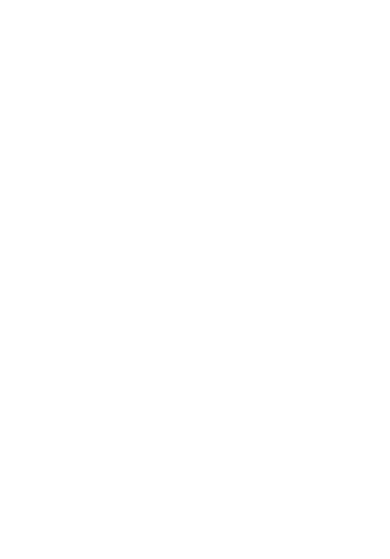
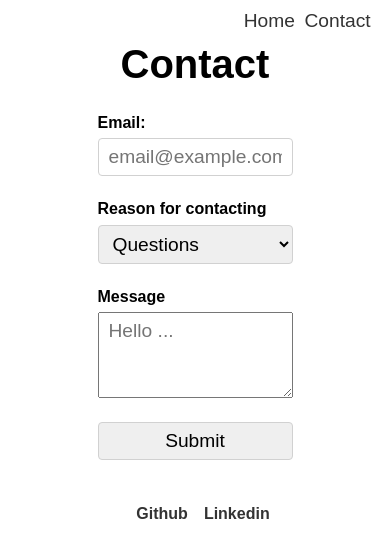
Before and after one commit to pavelklecansky/IWWW-Responzivni-web, a plain HTML site: page contact.html in a window 390 px wide. Drawn offline with Linux system fonts and the light colour scheme.

Commit message:
Complete

```diff
--- a/contact.html
+++ b/contact.html
@@ -0,0 +1,42 @@
+<!DOCTYPE html>
+<html lang="en">
+
+<head>
+  <meta charset="UTF-8">
+  <meta name="viewport" content="width=device-width, initial-scale=1.0">
+  <link rel="stylesheet" href="style.css">
+  <title>Image</title>
+</head>
+
+<body>
+  <header>
+    <nav>
+      <a href="index.html">Home</a>
+      <a href="contact.html">Contact</a>
+    </nav>
+    <h1>Contact</h1>
+  </header>
+  <form action="#" id="contactForm">
+    <label for="emailInput">Email:</label>
+    <input type="email" placeholder="email@example.com" id="emailInput">
+    <label for="reasonInput">Reason for contacting</label>
+    <select id="reasonInput">
+      <option value="question">Questions</option>
+      <option value="question">Questions</option>
+      <option value="question">Questions</option>
+    </select>
+    <label for="messageTextArea">Message</label>
+    <textarea id="messageTextArea" placeholder="Hello ..."></textarea>
+    <input type="submit" value="Submit">
+  </form>
+  <footer>
+    <a href="https://github.com/pavelklecansky">
+      <h4>Github</h4>
+    </a>
+    <a href="https://www.linkedin.com/in/pavel-kle%C4%8Dansk%C3%BD-763445170/">
+      <h4>Linkedin</h4>
+    </a>
+  </footer>
+</body>
+
+</html>
--- a/style.css
+++ b/style.css
@@ -1,11 +1,12 @@
 * {
   font-family: Arial, Helvetica, sans-serif;
 }
-body{
+body {
   width: 95vw;
   margin: 10px auto;
 }
 h1 {
+  margin-top: 10px;
   text-align: center;
   font-size: 4em;
 }
@@ -21,6 +22,7 @@ nav a {
 }
 nav a:hover {
   color: #000;
+  text-decoration: underline;
 }
 
 footer {
@@ -57,3 +59,48 @@ footer a:hover {
   box-shadow: 0 1px 1px rgba(0, 0, 0, 0.12), 0 2px 2px rgba(0, 0, 0, 0.12), 0 4px 4px rgba(0, 0, 0, 0.12),
     0 8px 8px rgba(0, 0, 0, 0.12), 0 16px 16px rgba(0, 0, 0, 0.12);
 }
+
+.full-image img {
+  max-height: 100%;
+  max-width: 100%;
+  object-fit: cover;
+  vertical-align: bottom;
+  box-shadow: 0 1px 1px rgba(0, 0, 0, 0.12), 0 2px 2px rgba(0, 0, 0, 0.12), 0 4px 4px rgba(0, 0, 0, 0.12),
+    0 8px 8px rgba(0, 0, 0, 0.12), 0 16px 16px rgba(0, 0, 0, 0.12);
+}
+
+#contactForm {
+  display: flex;
+  flex-direction: column;
+  width: 50vw;
+  margin: auto;
+}
+
+#contactForm label {
+  margin-bottom: 0.4em;
+  font-weight: 600;
+}
+input,select,textarea{
+  font-size: 1.2em;
+}
+
+input,
+select {
+  padding: 7px 10px;
+  border: 1px solid #d1d1d1;
+  border-radius: 4px;
+  margin-bottom: 1.5rem;
+}
+
+textarea {
+  min-height: 70px;
+  padding: 7px 10px;
+  margin-bottom: 1.5rem;
+}
+
+@media only screen and (max-width: 600px) {
+  h1 {
+    font-size: 2.5em;
+    margin-top: 10px;
+  }
+}
```
Also changed, not shown: image.html (added, +32 -0 lines), index.html (+13 -12 lines).
